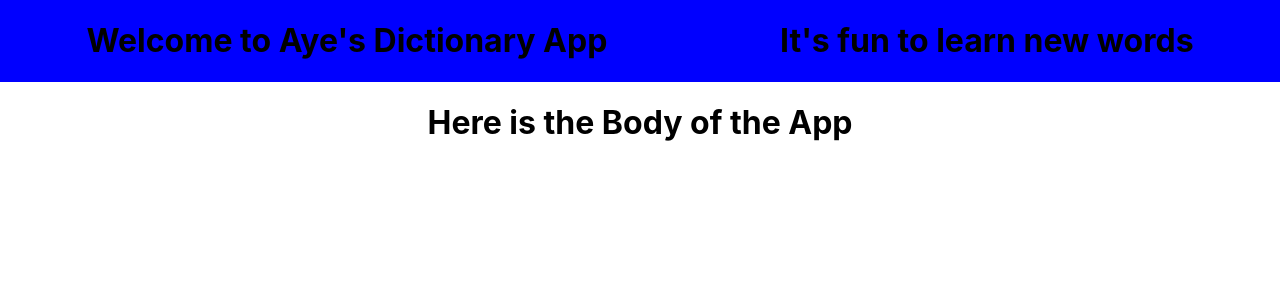
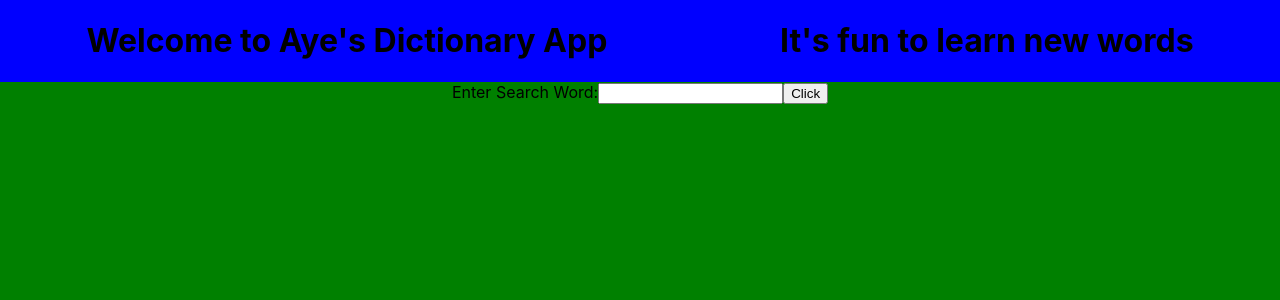
Before and after one commit to Alaska01/Dictionary-App, a React (Create React App) app: page / in a window 1280 px wide. Shown: the top 300 px of the page. Built offline with nearby package versions, Linux system fonts and the light colour scheme; no server answers.

Commit message:
Working on Search logic

```diff
--- a/src/App.css
+++ b/src/App.css
@@ -1,5 +1,7 @@
 .App {
   text-align: center;
+  background: green;
+  height: 100vh;
 }
 
 .App-logo {
--- a/src/components/Bodycontainer.js
+++ b/src/components/Bodycontainer.js
@@ -1,12 +1,14 @@
 import React from "react";
 // import Testrun from "./Testrun";
 import Newword from './Newword'
+import Search from "./Search";
 
 function Bodycontainer() {
   return (
     <>
-      <h1>Here is the Body of the App</h1>
+      {/* <h1>Here is the Body of the App</h1> */}
       <Newword />
+      <Search />
     </>
    );
 }
--- /dev/null
+++ b/src/components/Search.js
@@ -0,0 +1,44 @@
+import React, {useState, useEffect} from "react";
+import axios from "axios";
+
+function Search() {
+
+  const [searchword, setSearchword] = useState([])
+  const [searching, setSearching] = useState('')
+
+
+
+    useEffect(()=>{
+
+      // https://api.dictionaryapi.dev/api/v2/entries/en/<word>
+      axios.get(`https://api.datamuse.com/sug?s=${searching}`)
+      .then(response => {
+        setSearchword(response.data)
+        // console.log(response.data)
+      })
+      .catch(error => error.message)
+
+      }, [searching])
+
+
+        console.log(searchword)
+
+  // function searchSuggestion(search){
+
+  // }
+
+  return (
+    <>
+      <form>
+      <label>
+        Enter Search Word:
+          <input type="text" value={searching} onChange={(e)=>{setSearching(e.target.value)}}/>
+          <input type="submit" value="Click"/>
+      </label>
+      {/* {searchSuggestion(search)} */}
+      </form>
+    </>
+   );
+}
+
+export default Search;
```
Also changed, not shown: src/styles/Bodycontainer.css (added).
